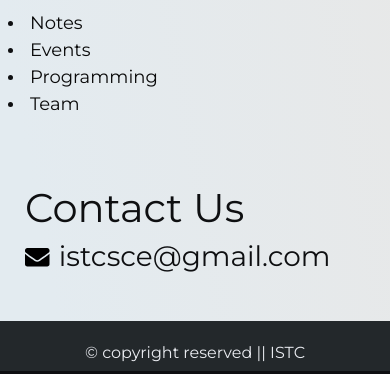
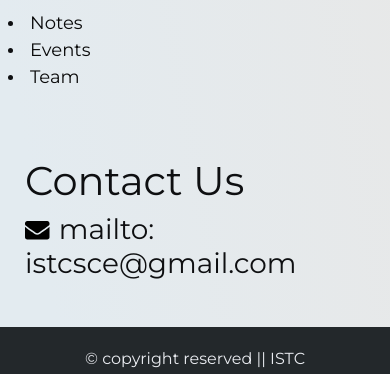
Before and after one commit to istc-sce/ISETechClub, a React (Create React App) app: page /team in a window 390 px wide. Shown: the part 3176-3550 px from the top of the page. Built offline with nearby package versions, Linux system fonts and the light colour scheme.

Commit message:
footer responsive

```diff
--- a/src/App.css
+++ b/src/App.css
@@ -404,4 +404,7 @@
     .contactwe {
         padding-bottom: 29px;
     }
+    .footer .footer-bottom {
+        margin-top: 12px;
+    }
 }
--- a/src/components/footer.js
+++ b/src/components/footer.js
@@ -60,11 +60,11 @@ class Footer extends Component {
               Events
             </Link>
                  </li>
-                 <li>
+                 {/* <li>
             <Link  as={Link} to="/programming">
               Programming
             </Link>
-                 </li>
+                 </li>*/}
                  <li>
             <Link  as={Link} to="/team">
               Team
@@ -82,7 +82,7 @@ class Footer extends Component {
                                 style={fontAwesomeStyle}
                                 icon={faEnvelope}
                                 size="sm"
-                                /> istcsce@gmail.com</h3>
+                                /> mailto: istcsce@gmail.com</h3>
                                 </div>
                 </div>
                </div>
```
